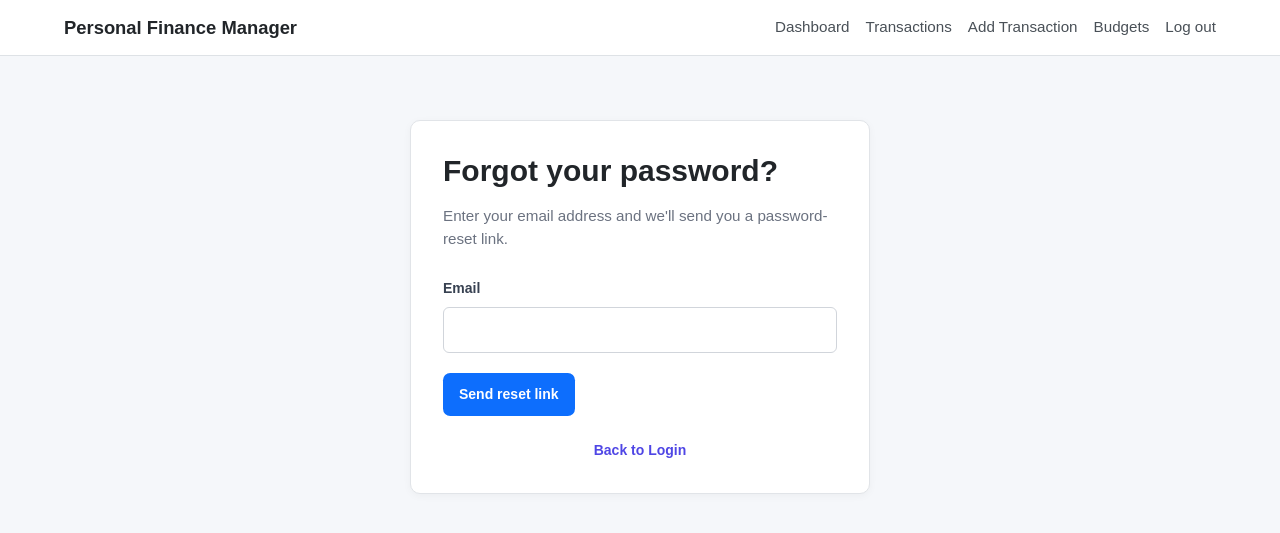
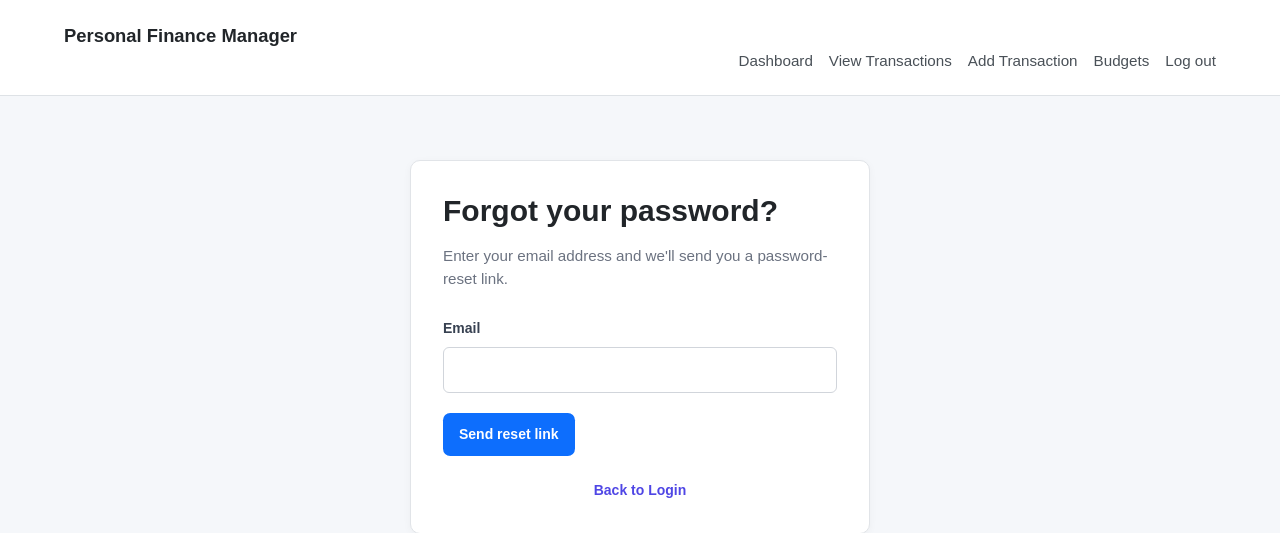
Before and after one commit to jubbyshonhayi/personal_finance_manager, a Flask app: page /forgot-password in a window 1280 px wide. Shown: the top 533 px of the page. Run offline with Flask 3, Linux system fonts and the light colour scheme; the visitor is signed in with stand-in values (Sample User, id 1); some libraries are stand-ins or nearby versions.

Commit message:
Refine navbar and transaction export UI (#12)
* Add responsive Bootstrap navbar

* Add responsive Bootstrap navbar

* Add date to transaction export filename

* Highlight CSV export action

* Allow Bootstrap CDN in security policy

* Highlight CSV export action

```diff
--- a/app.py
+++ b/app.py
@@ -64,8 +64,8 @@ def apply_security_headers(response):
         "frame-src 'none'; "
         "img-src 'self'; "
         "object-src 'none'; "
-        "script-src 'self'; "
-        "style-src 'self';"
+        "script-src 'self' https://cdn.jsdelivr.net; "
+        "style-src 'self' https://cdn.jsdelivr.net;"
     )
 
     if SESSION_COOKIE_SECURE:
--- a/public/css/base.css
+++ b/public/css/base.css
@@ -51,27 +51,40 @@ textarea {
 }
 
 .navbar-brand {
-    display: block;
-    margin-bottom: 0.65rem;
+    margin-right: 0;
     font-size: 1.15rem;
     font-weight: 700;
     color: #212529;
 }
 
-.navbar-links {
-    display: flex;
-    flex-wrap: wrap;
-    gap: 1rem;
+.navbar-toggler {
+    border-color: #ced4da;
 }
 
-.navbar-links a {
+.navbar-toggler:focus {
+    box-shadow: 0 0 0 0.2rem rgba(13, 110, 253, 0.25);
+}
+
+.navbar-links {
+    margin-top: 0.75rem;
+}
+
+.navbar-links-content {
+    display: flex;
+    flex-direction: column;
+    align-items: flex-start;
+    gap: 0.75rem;
+    width: 100%;
+}
+
+.navbar-links-content a {
     color: #495057;
     font-size: 0.95rem;
     font-weight: 500;
 }
 
-.navbar-links a:hover,
-.navbar-links a[aria-current="page"] {
+.navbar-links-content a:hover,
+.navbar-links-content a[aria-current="page"] {
     color: #0d6efd;
 }
 
@@ -290,24 +303,22 @@ textarea:focus-visible {
 }
 
 
-/* Responsive navigation */
+/* Responsive layout */
 
 @media (min-width: 768px) {
     .navbar-container {
-        display: flex;
-        align-items: center;
-        justify-content: space-between;
-        gap: 1.5rem;
         padding: 0.85rem 1.5rem;
     }
 
-    .navbar-brand {
-        margin-bottom: 0;
-        white-space: nowrap;
+    .navbar-links {
+        margin-top: 0;
     }
 
-    .navbar-links {
+    .navbar-links-content {
+        flex-direction: row;
         align-items: center;
+        justify-content: flex-end;
+        gap: 1rem;
     }
 
     .main-content {
--- a/routes/transaction_routes.py
+++ b/routes/transaction_routes.py
@@ -240,7 +240,9 @@ def export_transactions():
         output.getvalue(),
         mimetype="text/csv",
         headers={
-            "Content-Disposition": "attachment; filename=transactions.csv"
+            "Content-Disposition": (
+                f"attachment; filename=transactions_{date.today().isoformat()}.csv"
+            )
         }
     )
 
--- a/templates/base.html
+++ b/templates/base.html
@@ -14,6 +14,13 @@
         </title>
 
         <link
+            href="https://cdn.jsdelivr.net/npm/bootstrap@5.3.8/dist/css/bootstrap.min.css"
+            rel="stylesheet"
+            integrity="sha384-sRIl4kxILFvY47J16cr9ZwB07vP4J8+LH7qKQnuqkuIAvNWLzeN8tE5YBujZqJLB"
+            crossorigin="anonymous"
+        >
+
+        <link
             rel="stylesheet"
             href="{{ url_for('static', filename='css/base.css') }}"
         >
@@ -23,7 +30,7 @@
     </head>
 
     <body>
-        <nav class="navbar">
+        <nav class="navbar navbar-expand-md">
             <div class="navbar-container">
 
                 <a
@@ -33,9 +40,26 @@
                     Personal Finance Manager
                 </a>
 
-                <div class="navbar-links">
+                <button
+                    class="navbar-toggler"
+                    type="button"
+                    data-bs-toggle="collapse"
+                    data-bs-target="#mainNavbar"
+                    aria-controls="mainNavbar"
+                    aria-expanded="false"
+                    aria-label="Toggle navigation"
+                >
+                    <span class="navbar-toggler-icon"></span>
+                </button>
+
+                <div
+                    class="collapse navbar-collapse navbar-links"
+                    id="mainNavbar"
+                >
 
                     {% if session.get("user_id") %}
+
+                        <div class="navbar-links-content">
 
                             <a
                                 href="{{ url_for('dashboard.dashboard_page') }}"
@@ -52,7 +76,7 @@
                                     aria-current="page"
                                 {% endif %}
                             >
-                            Transactions
+                                View Transactions
                             </a>
 
                             <a
@@ -92,7 +116,11 @@
                                 </button>
                             </form>
 
+                        </div>
+
                     {% else %}
+
+                        <div class="navbar-links-content">
 
                             <a href="{{ url_for('auth.login') }}">
                                 Log in
@@ -102,13 +130,13 @@
                                 Create Account
                             </a>
 
+                        </div>
+
                     {% endif %}
 
                 </div>
             </div>
         </nav>
-
-
         <main class="main-content">
 
             {% with messages = get_flashed_messages(with_categories=true) %}
@@ -159,6 +187,12 @@
 
 
         <script
+            src="https://cdn.jsdelivr.net/npm/bootstrap@5.3.8/dist/js/bootstrap.bundle.min.js"
+            integrity="sha384-FKyoEForCGlyvwxHj09JcYn3nv7wiPVlz7YYjWJrWVcXK/BmnVDxM+D2scQbITxI"
+            crossorigin="anonymous"
+        ></script>
+
+        <script
             src="{{ url_for('static', filename='js/base.js') }}"
         ></script>
 
--- a/templates/transactions/transactions.html
+++ b/templates/transactions/transactions.html
@@ -271,7 +271,7 @@
                             end_date=filters.end_date,
                             sort=filters.sort
                         ) }}"
-                        class="button button-secondary"
+                        class="button button-primary"
                     >
                         Export CSV
                     </a>
```
Lines whose indentation alone changed are shown as unchanged.
